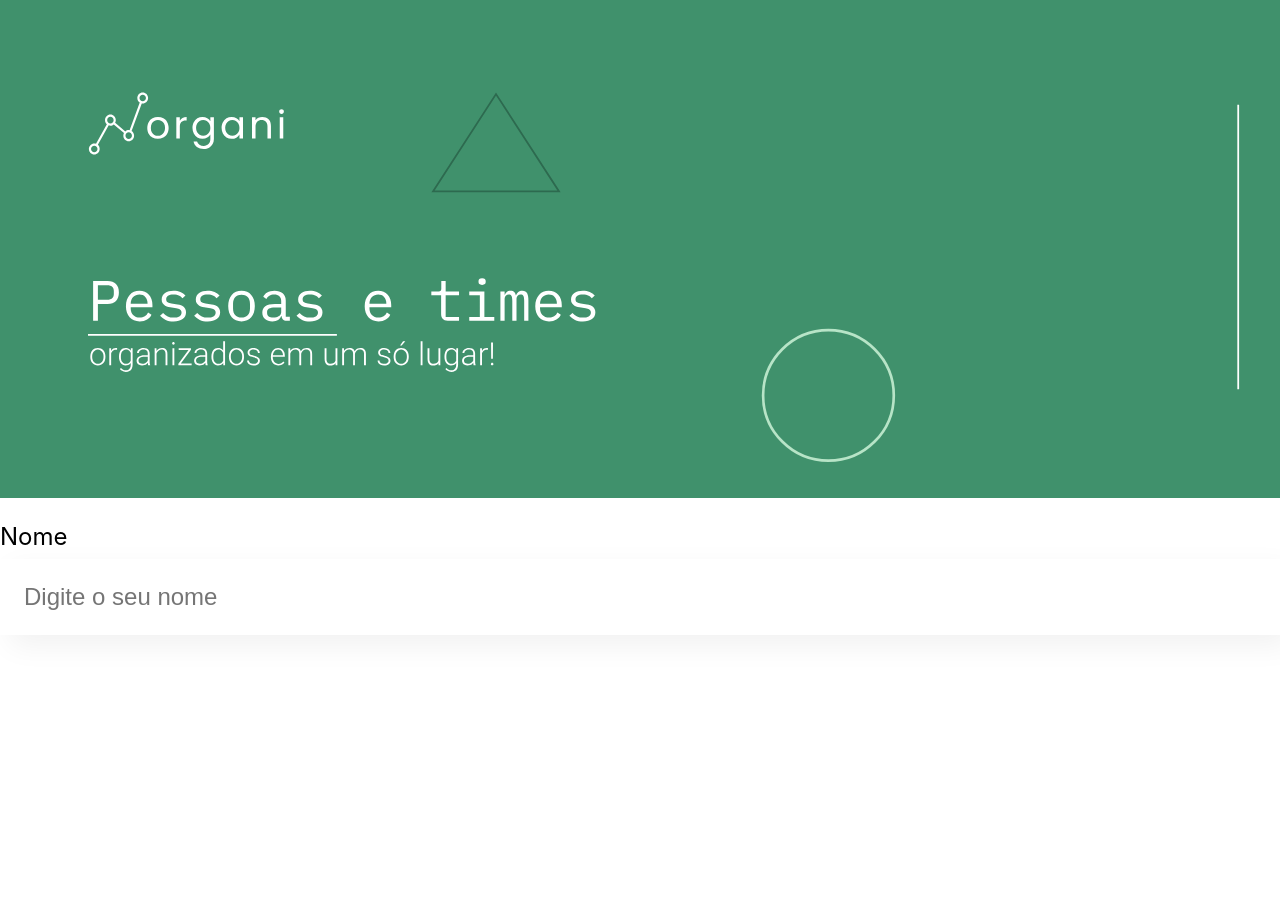
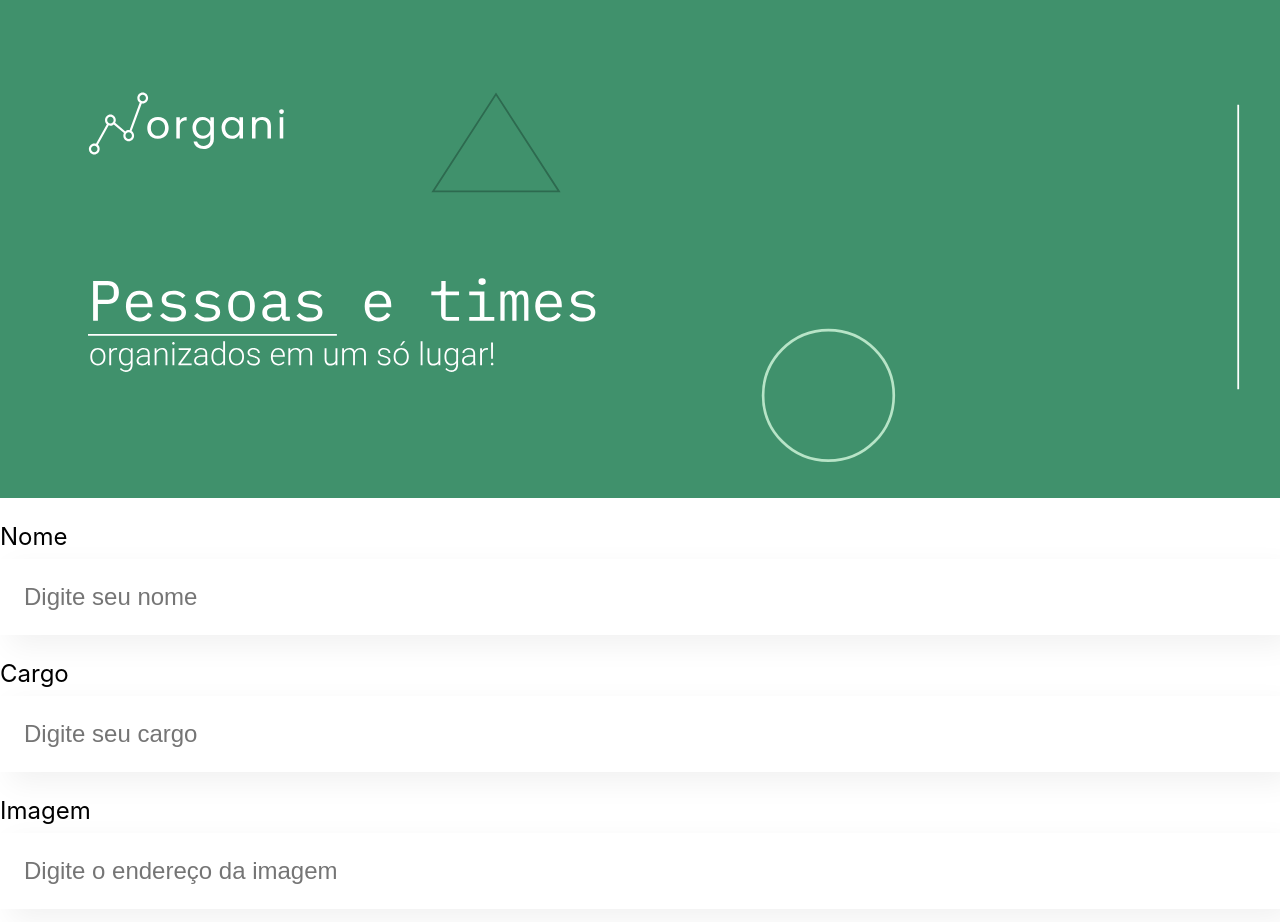
Before and after one commit to ramonvc/organi, a React (Create React App) app: page / in a window 1280 px wide. Shown: the top 922 px of the page. Before the commit the page ends 800 px from the top, so only its background shows below. Built offline with nearby package versions, Linux system fonts and the light colour scheme.

Commit message:
Changed TextField to accept parameters

```diff
--- a/src/App.js
+++ b/src/App.js
@@ -8,7 +8,9 @@
 				<Banner />
 			</header>
 			<main>
-				<TextField />
+				<TextField label="Nome" placeholder="Digite seu nome" />
+				<TextField label="Cargo" placeholder="Digite seu cargo" />
+				<TextField label="Imagem" placeholder="Digite o endereço da imagem" />
 			</main>
 		</div>
 	);
--- a/src/components/TextField/index.js
+++ b/src/components/TextField/index.js
@@ -1,10 +1,10 @@
 import "./TextField.css";
 
-const TextField = () => {
+const TextField = (props) => {
 	return (
 		<div className="text-field">
-			<label>Nome</label>
-			<input placeholder="Digite o seu nome"/>
+			<label>{props.label}</label>
+			<input placeholder={props.placeholder} />
 		</div>
 	);
 };
```
